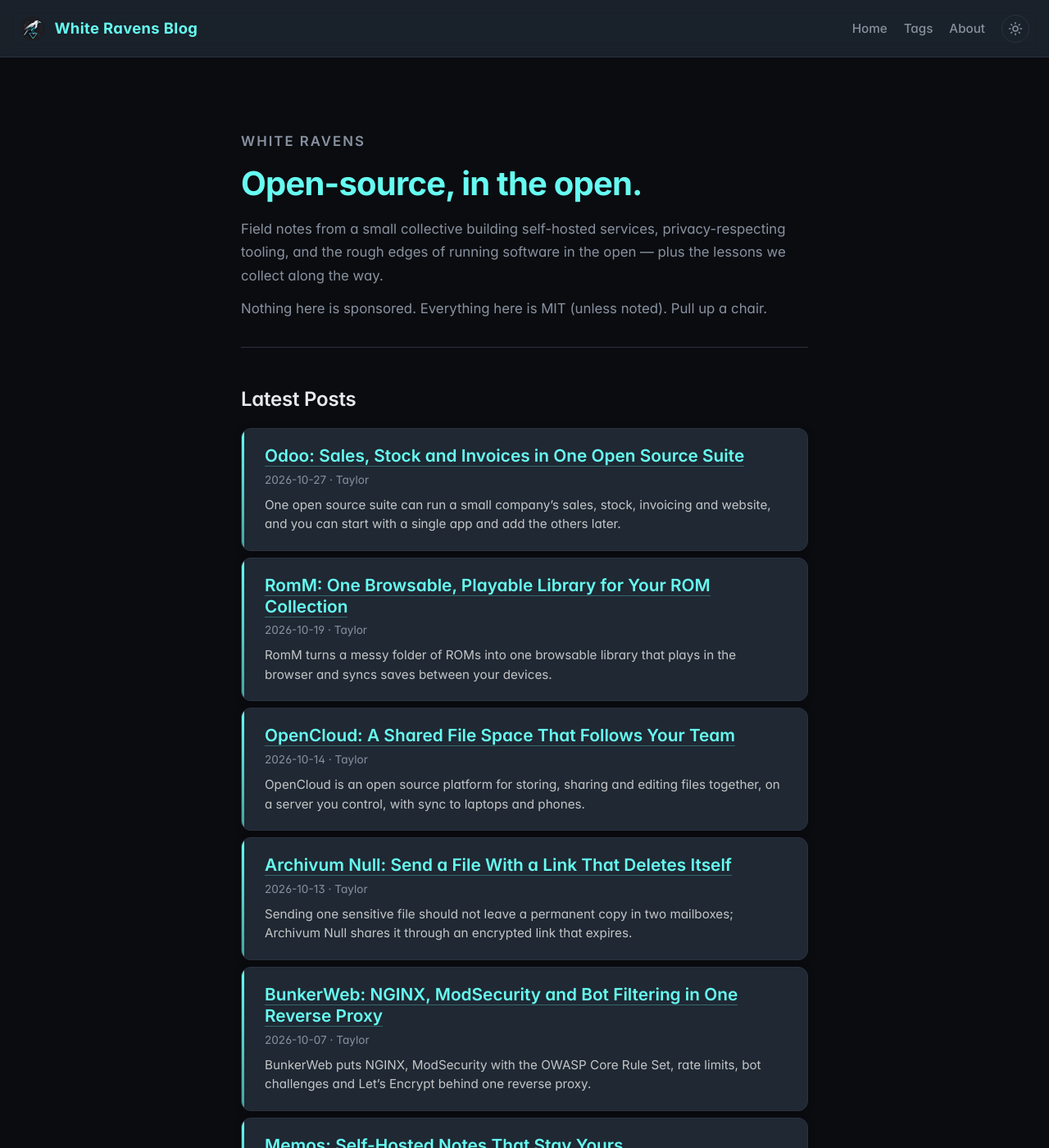
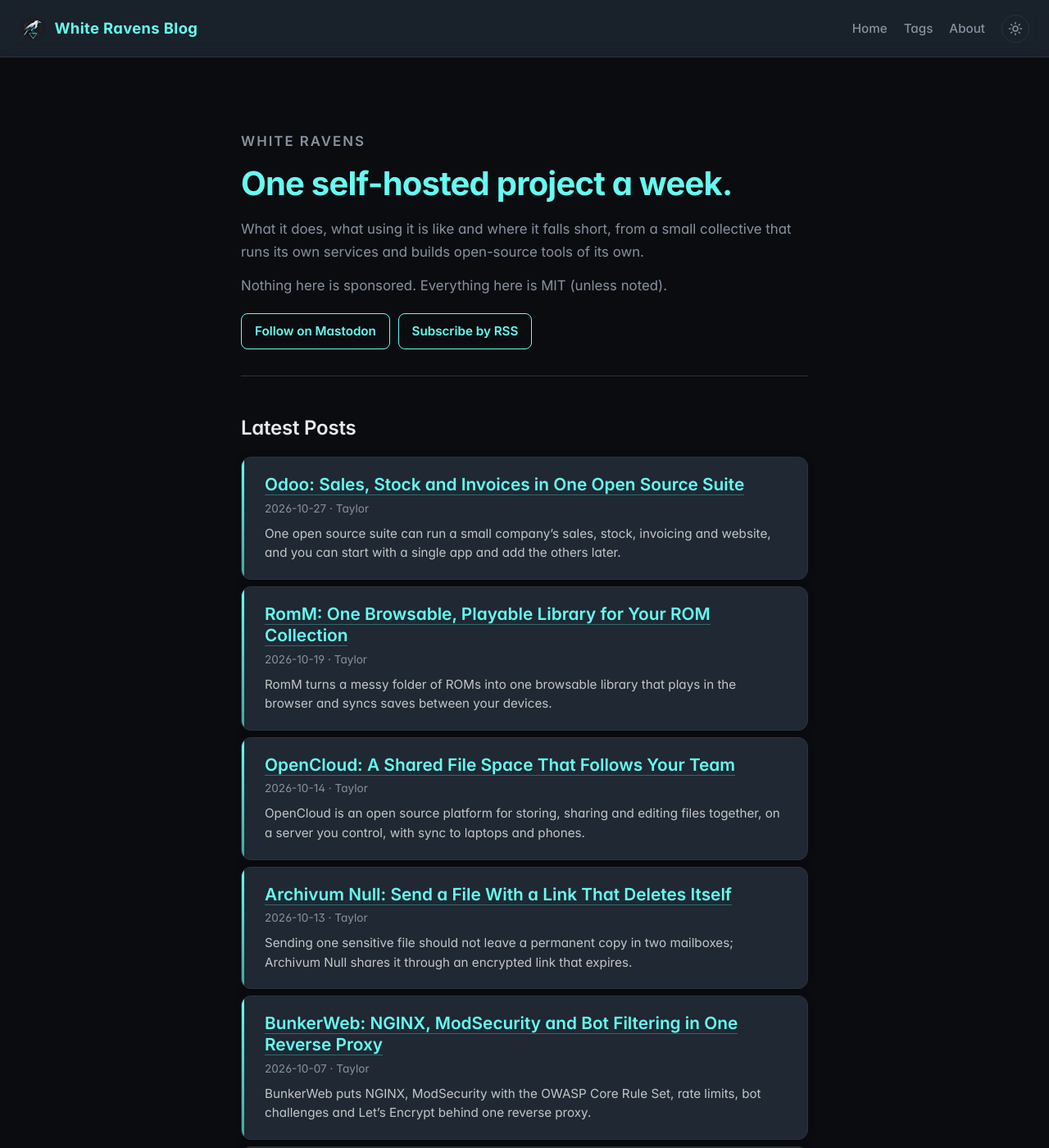
Before and after one commit to whiteravens20/blog, a Jekyll site: the page built from index.md, in a window 1280 px wide and 1400 px high. Shown: the whole window at 82% size. Built offline with Jekyll 4.4.1, drawn with Linux system fonts in a browser that asks for light colours.

Commit message:
feat: say what the blog offers and how to follow it

```diff
--- a/_config.yml
+++ b/_config.yml
@@ -1,5 +1,5 @@
 title: "White Ravens Blog"
-description: "Engineering & community blog for the White Ravens open-source collective."
+description: "One self-hosted project a week, from the White Ravens open-source collective."
 url: "https://blog.whiteravens.net"
 baseurl: ""
 author:
--- a/_includes/footer.html
+++ b/_includes/footer.html
@@ -7,6 +7,8 @@
     <a href="https://wrservices.link">Docs</a>
     <span aria-hidden="true">·</span>
     <a href="https://ko-fi.com/whiteravens20" rel="noopener">Support</a>
+    <span aria-hidden="true">·</span>
+    <a href="https://mastodon.social/@whiteravens" rel="me">Mastodon</a>
     <span aria-hidden="true">·</span>
     <a href="{{ '/feed.xml' | relative_url }}">RSS</a>
     <span aria-hidden="true">·</span>
--- a/_layouts/post.html
+++ b/_layouts/post.html
@@ -15,6 +15,9 @@
   <div class="post-content">
     {{ content }}
   </div>
+  <aside class="post-follow">
+    <p><strong>One self-hosted project a week.</strong> Follow us on <a href="https://mastodon.social/@whiteravens" rel="me">Mastodon</a>, subscribe by <a href="{{ '/feed.xml' | relative_url }}">RSS</a>, or <a href="https://ko-fi.com/whiteravens20" rel="noopener">support our work</a>.</p>
+  </aside>
   {% if page.tags %}
   <div class="post-tags">
     Tags: {% for tag in page.tags %}<a href="{{ '/tags/' | relative_url }}{{ tag | slugify }}/">{{ tag }}</a>{% unless forloop.last %} {% endunless %}{% endfor %}
--- a/assets/css/style.css
+++ b/assets/css/style.css
@@ -518,6 +518,28 @@
   animation-duration: 0.18s;
 }
 
+/* ---------- Following ---------- */
+.intro .follow { margin-top: 1.25rem; display: flex; flex-wrap: wrap; gap: 0.6rem; }
+.page-content a.button {
+  display: inline-block;
+  padding: 0.5rem 1rem;
+  border: 1px solid var(--heading);
+  border-radius: var(--radius-sm);
+  color: var(--heading);
+  font-size: 0.95rem;
+  font-weight: 600;
+}
+.page-content a.button:hover { background: color-mix(in srgb, var(--heading) 12%, transparent); text-decoration: none; }
+.post-follow {
+  margin-top: 2.5rem;
+  padding: 1rem 1.25rem;
+  border: 1px solid var(--border);
+  border-radius: var(--radius);
+  background: var(--surface);
+}
+.post-follow p { margin: 0; }
+.post-follow strong { color: var(--subheading); }
+
 /* ---------- Responsive ---------- */
 @media (max-width: 640px) {
   .site-header { padding: 0.9rem 1rem; }
--- a/index.md
+++ b/index.md
@@ -5,9 +5,10 @@
 
 <section class="intro">
   <p class="intro-eyebrow">White Ravens</p>
-  <h1>Open-source, in the open.</h1>
-  <p>Field notes from a small collective building self-hosted services, privacy-respecting tooling, and the rough edges of running software in the open &mdash; plus the lessons we collect along the way.</p>
-  <p>Nothing here is sponsored. Everything here is MIT (unless noted). Pull up a chair.</p>
+  <h1>One self-hosted project a week.</h1>
+  <p>What it does, what using it is like and where it falls short, from a small collective that runs its own services and builds open-source tools of its own.</p>
+  <p>Nothing here is sponsored. Everything here is MIT (unless noted).</p>
+  <p class="follow"><a class="button" href="https://mastodon.social/@whiteravens" rel="me">Follow on Mastodon</a> <a class="button" href="{{ '/feed.xml' | relative_url }}">Subscribe by RSS</a></p>
 </section>
 
 <h2 class="section-heading">Latest Posts</h2>
```
Also changed, not shown: about.md (+1 -1 lines), README.md.
